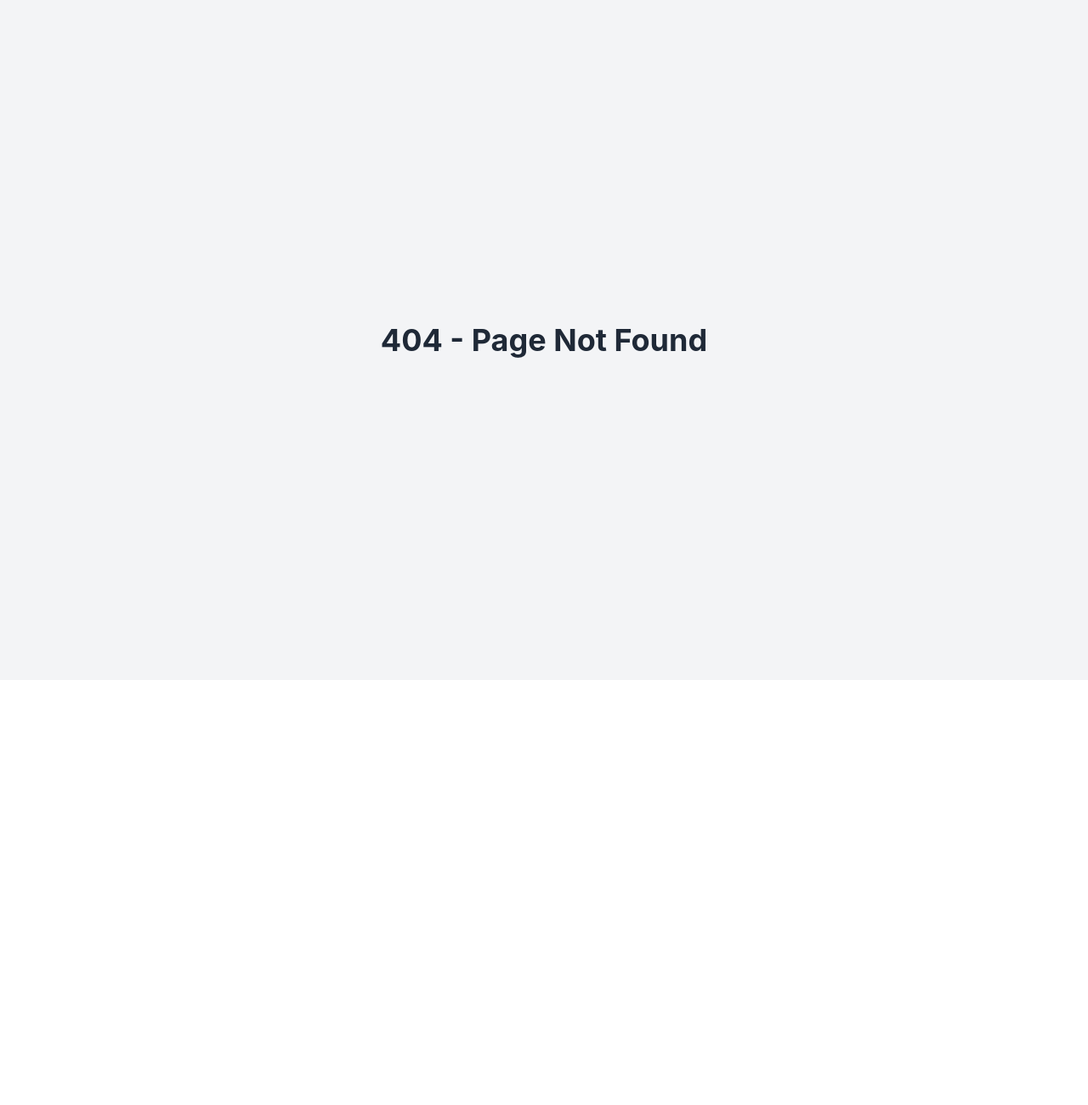
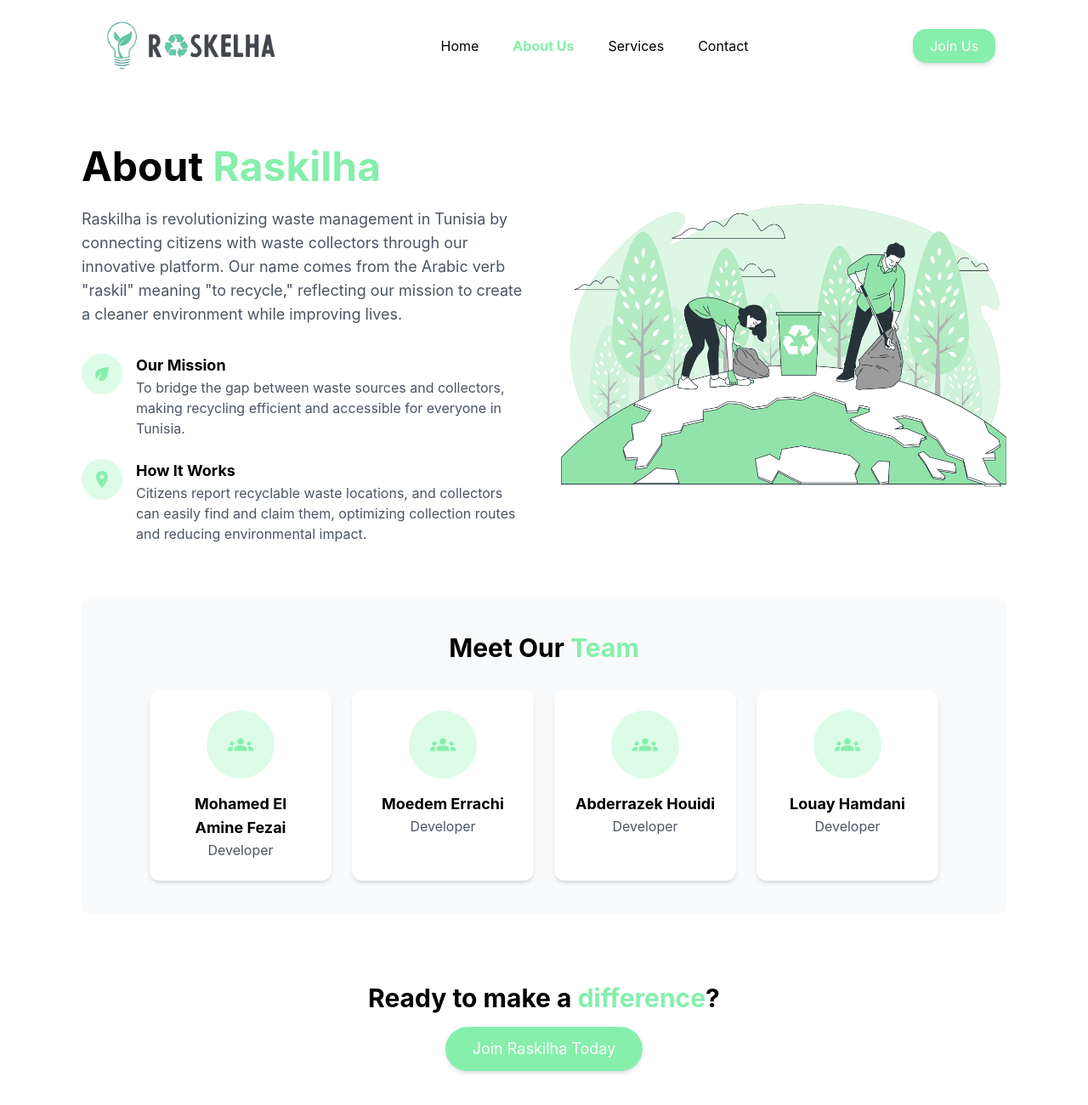
Before and after one commit to fezaimedamine/Raskilha, a React (Create React App) app in the folder reactfrontend/: page /aboutus in a window 1280 px wide. Before the commit this address had no page. Shown: the whole page at 85% size. Before the commit the page ends 800 px from the top, so only its background shows below. Built offline with nearby package versions, Linux system fonts and the light colour scheme; the HTML template or start-up script is replaced by a standard one.

Commit message:
added about us page

```diff
--- a/reactfrontend/src/App.js
+++ b/reactfrontend/src/App.js
@@ -5,6 +5,7 @@ import Signup from "./pages/signup";
 import ProfileSettings from "./pages/profile";
 import Home from "./pages/home";
 import Map  from "./pages/map";
+import Aboutus  from "./pages/aboutus";
 
 import Publication from "./pages/publication";
 import  { Toaster } from 'react-hot-toast';
@@ -24,6 +25,7 @@ function App() {
         <Route path="/profile" element={<ProfileSettings />} />
         <Route path="/map" element={<Map />} />
         <Route path="/publication" element={<Publication />} />
+        <Route path="/aboutus" element={<Aboutus />} />
         <Route path="*" element={<NotFound />} />
       </Routes>
     </Router>
--- /dev/null
+++ b/reactfrontend/src/pages/aboutus.jsx
@@ -0,0 +1,113 @@
+import React from "react";
+import { MdGroups, MdCode, MdEco, MdLocationOn } from "react-icons/md";
+import logo from "../Images/logo.png";
+import aboutIllustration from "../Images/protecting the environment-bro.png";
+
+const AboutUs = () => {
+  return (
+    <div className="bg-white text-black min-h-screen px-4 flex flex-col">
+      {/* Header - Same as Home page */}
+      <div className="flex justify-around items-center p-6 gap-14">
+        <div className="text-2xl font-bold flex items-center ml-4">
+          <img src={logo} width={200} height={200} alt="logo" />
+        </div>
+        <ul className="flex items-center gap-10">
+          <li>Home</li>
+          <li className="font-bold text-green-300">About Us</li>
+          <li>Services</li>
+          <li>Contact</li>
+        </ul>
+        <button className="bg-green-300 px-5 text-white py-2 rounded-2xl shadow-md hover:bg-green-400">
+          Join Us
+        </button>
+      </div>
+
+      {/* Main Content */}
+      <div className="flex flex-col md:flex-row justify-between items-center w-full px-6 md:px-20 py-16 gap-10">
+        <div className="w-full md:w-1/2">
+          <h1 className="text-5xl font-bold mb-6">
+            About <span className="text-green-300">Raskilha</span>
+          </h1>
+          <p className="text-lg text-gray-600 mb-8">
+            Raskilha is revolutionizing waste management in Tunisia by connecting citizens with
+            waste collectors through our innovative platform. Our name comes from the Arabic
+            verb "raskil" meaning "to recycle," reflecting our mission to create a cleaner
+            environment while improving lives.
+          </p>
+
+          <div className="space-y-6">
+            <div className="flex items-start gap-4">
+              <div className="bg-green-100 p-3 rounded-full">
+                <MdEco className="text-green-300 text-2xl" />
+              </div>
+              <div>
+                <h3 className="font-bold text-lg">Our Mission</h3>
+                <p className="text-gray-600">
+                  To bridge the gap between waste sources and collectors, making recycling
+                  efficient and accessible for everyone in Tunisia.
+                </p>
+              </div>
+            </div>
+
+            <div className="flex items-start gap-4">
+              <div className="bg-green-100 p-3 rounded-full">
+                <MdLocationOn className="text-green-300 text-2xl" />
+              </div>
+              <div>
+                <h3 className="font-bold text-lg">How It Works</h3>
+                <p className="text-gray-600">
+                  Citizens report recyclable waste locations, and collectors can easily find
+                  and claim them, optimizing collection routes and reducing environmental impact.
+                </p>
+              </div>
+            </div>
+
+          </div>
+        </div>
+
+        <div className="w-full md:w-1/2 flex justify-center">
+          <img
+            src={aboutIllustration}
+            alt="About Raskilha"
+            className="max-w-full h-auto"
+          />
+        </div>
+      </div>
+
+      {/* Team Section */}
+      <div className="px-6 md:px-20 py-10 bg-gray-50 rounded-xl mx-6 md:mx-20 mb-10">
+        <h2 className="text-3xl font-bold mb-8 text-center">
+          Meet Our <span className="text-green-300">Team</span>
+        </h2>
+        <div className="grid grid-cols-1 md:grid-cols-4 gap-6">
+          {[
+            { name: "Mohamed El Amine Fezai", role: "Developer" },
+            { name: "Moedem Errachi", role: "Developer" },
+            { name: "Abderrazek Houidi", role: "Developer" },
+            { name: "Louay Hamdani", role: "Developer" }
+          ].map((member, index) => (
+            <div key={index} className="bg-white p-6 rounded-xl shadow-md text-center">
+              <div className="bg-green-100 w-20 h-20 rounded-full flex items-center justify-center mx-auto mb-4">
+                <MdGroups className="text-green-300 text-3xl" />
+              </div>
+              <h3 className="font-bold text-lg">{member.name}</h3>
+              <p className="text-gray-600">{member.role}</p>
+            </div>
+          ))}
+        </div>
+      </div>
+
+      {/* Call to Action */}
+      <div className="px-6 md:px-20 py-10 text-center">
+        <h2 className="text-3xl font-bold mb-4">
+          Ready to make a <span className="text-green-300">difference</span>?
+        </h2>
+        <button className="bg-green-300 text-white px-8 py-3 rounded-full shadow-md hover:bg-green-400 text-lg">
+          Join Raskilha Today
+        </button>
+      </div>
+    </div>
+  );
+};
+
+export default AboutUs;
```
Also changed, not shown: 3 other files (tests, documents, lock files or other folders).
